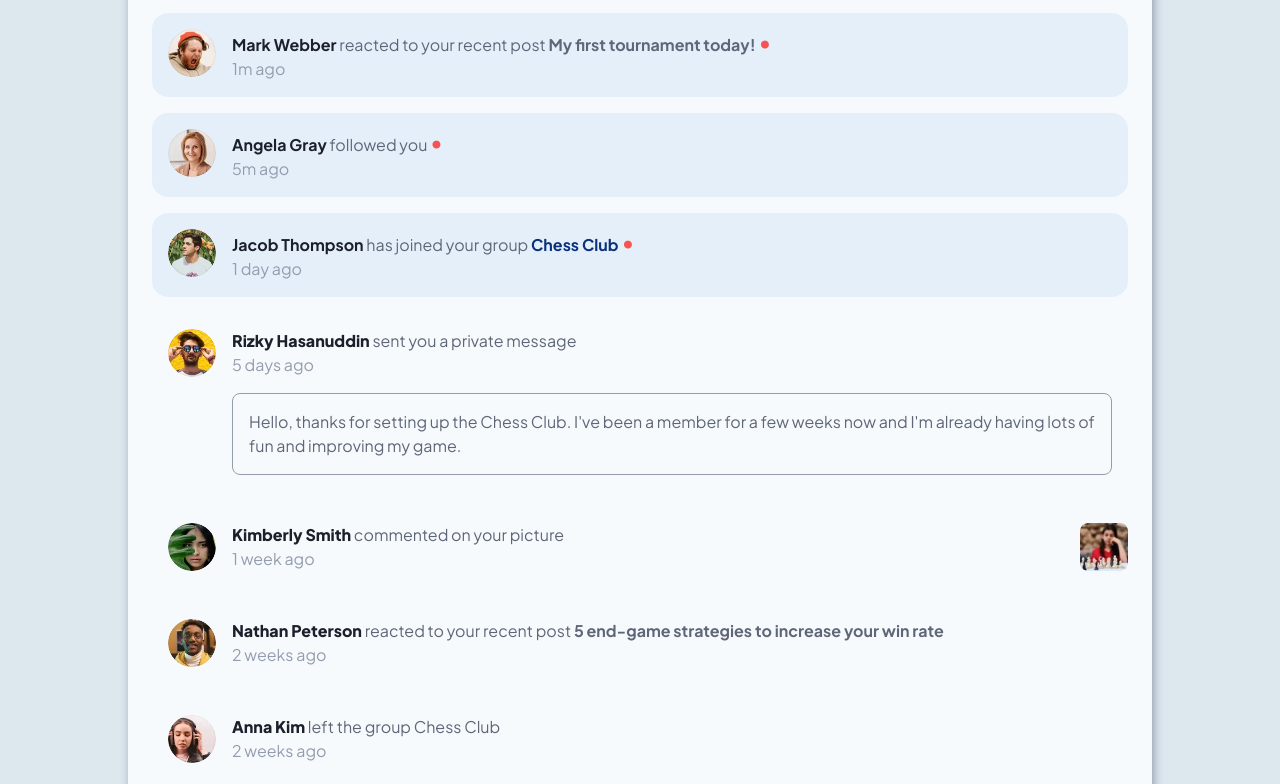
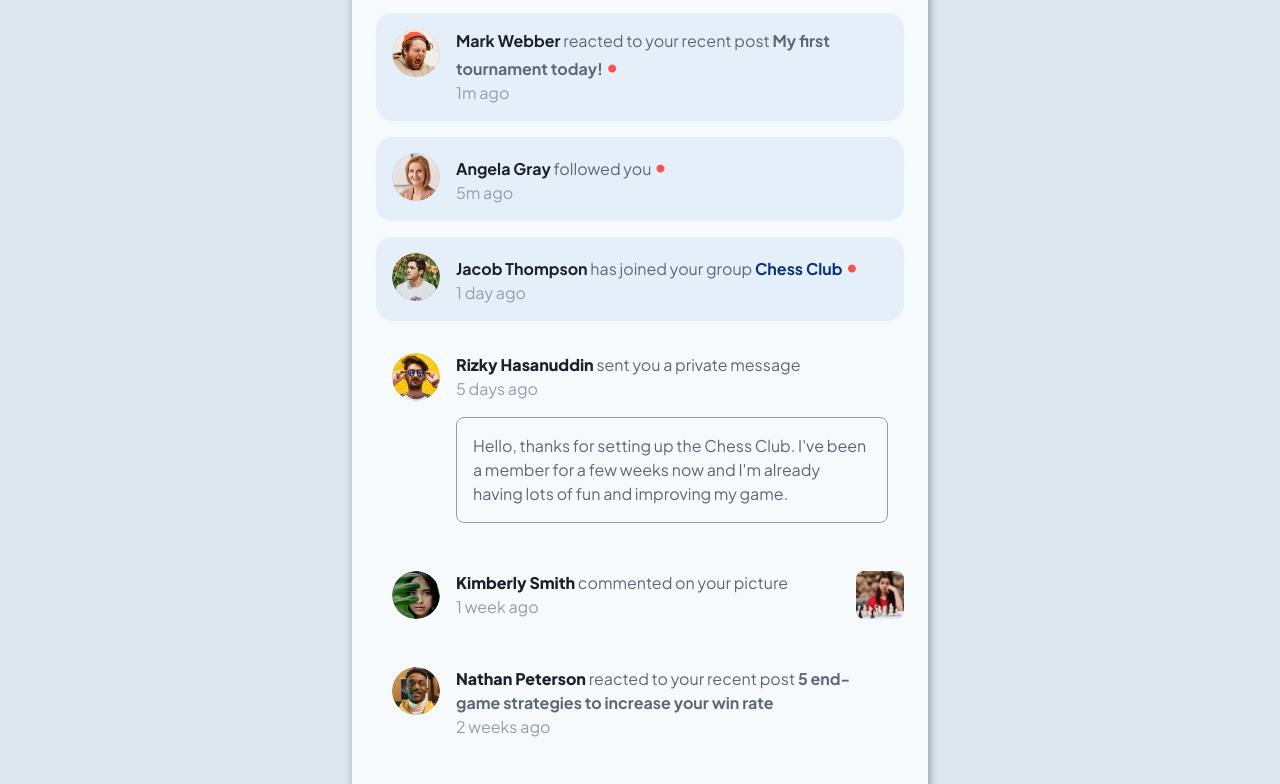
Before and after one commit to oluwas3yi2/notifications-pagge, a website: page index.html in a window 1280 px wide. Shown: the part 137-921 px from the top of the page. Drawn offline with Linux system fonts and the light colour scheme.

Commit message:
reduced article at wide screens

```diff
--- a/scss/main.scss
+++ b/scss/main.scss
@@ -263,7 +263,7 @@ article.card {
 @media (min-width: 1279px) {
   body {
     article.card {
-      width: 80%;
+      width: 45%;
     }
   }
 }
```
Also changed, not shown: style.css.
